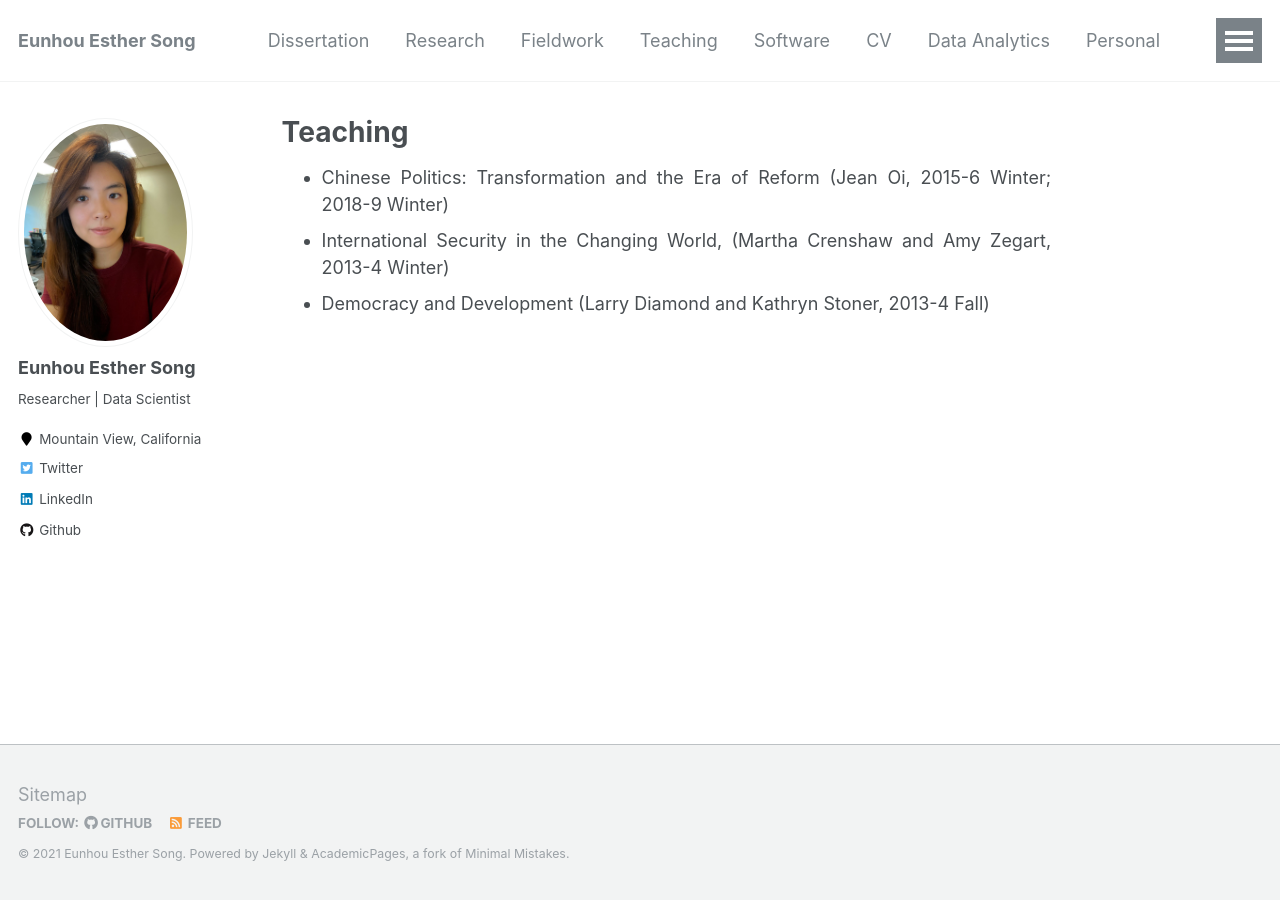
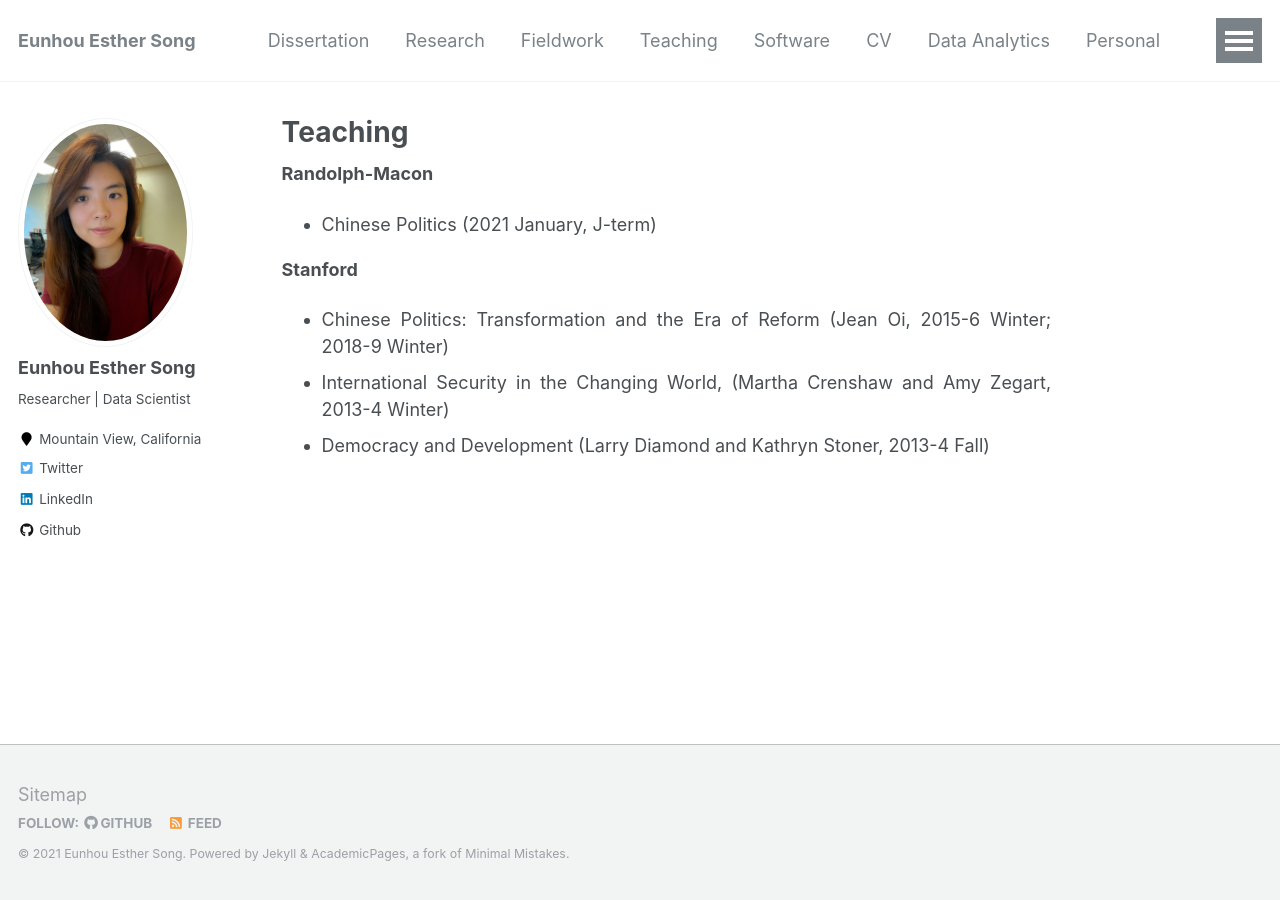
Before and after one commit to ehsong/ehsong.github.io, a Jekyll site: the page built from _pages/teaching.md, in a window 1280 px wide. Built offline with Jekyll 4.4.1, drawn with Linux system fonts in a browser that asks for light colours.

Commit message:
Update teaching.md

```diff
--- a/_pages/teaching.md
+++ b/_pages/teaching.md
@@ -5,6 +5,10 @@ permalink: /teaching/
 author_profile: true
 ---
 
+**Randolph-Macon**
+- Chinese Politics (2021 January, J-term)
+
+**Stanford**
 - Chinese Politics: Transformation and the Era of Reform (Jean Oi, 2015-6 Winter; 2018-9 Winter)
 - International Security in the Changing World, (Martha Crenshaw and Amy Zegart, 2013-4 Winter)
 - Democracy and Development (Larry Diamond and Kathryn Stoner, 2013-4 Fall)
```
